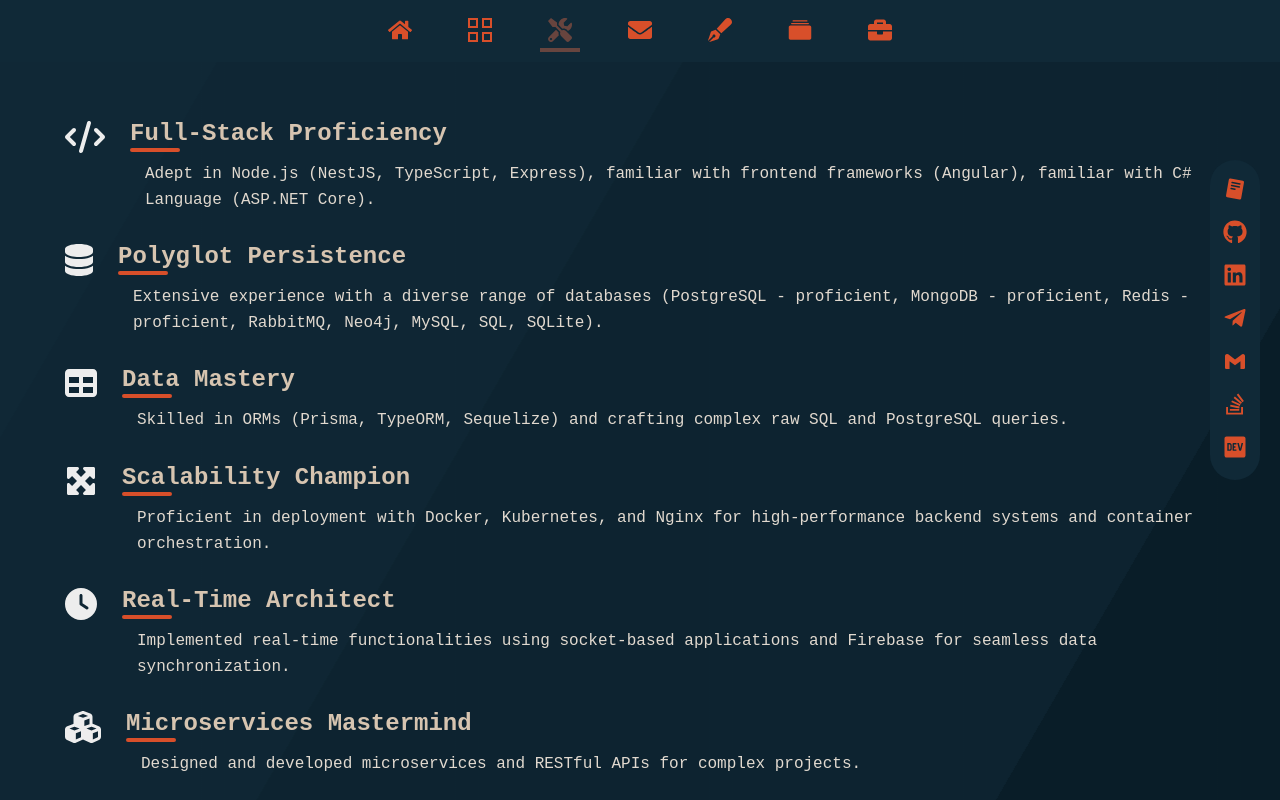
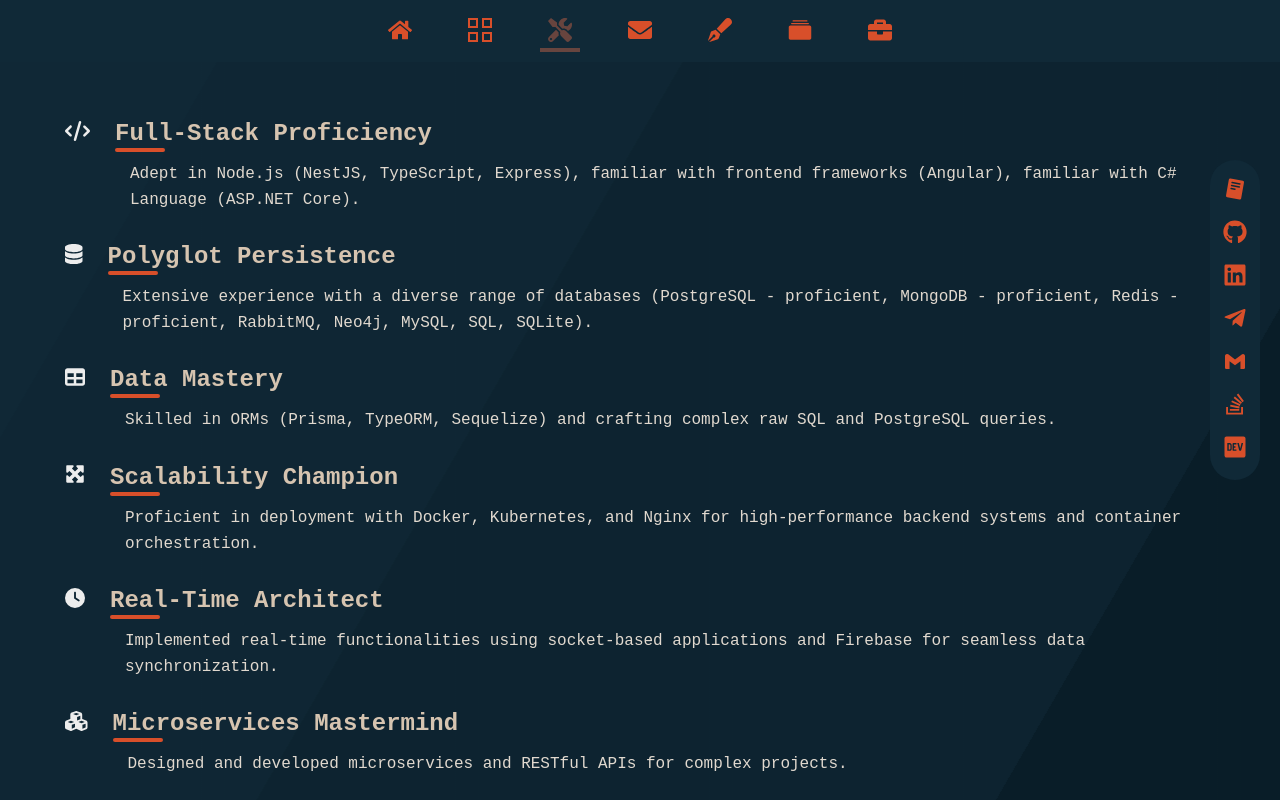
Before and after one commit to saeedghofrani/portfolio, a React (Vite) app: page /skills in a window 1280 px wide. Shown: the top 800 px of the page. Built offline with nearby package versions, Linux system fonts and the light colour scheme.

Commit message:
change icon size

```diff
--- a/src/sections/Skills/SkillsStyles.module.css
+++ b/src/sections/Skills/SkillsStyles.module.css
@@ -12,7 +12,7 @@
   display: flex;
   flex-direction: row;
   justify-content: center; /* Center the icons horizontally */
-  font-size: 2rem;
+  font-size: 20px;
 }
 
 .icnosSkill {
```
